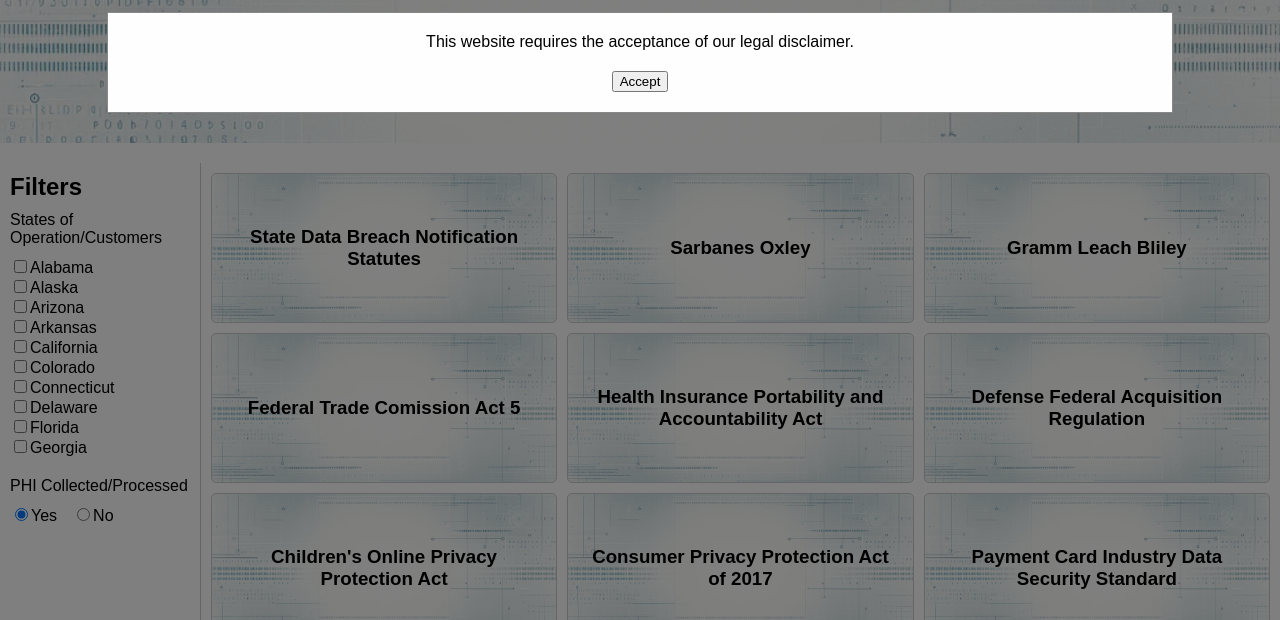
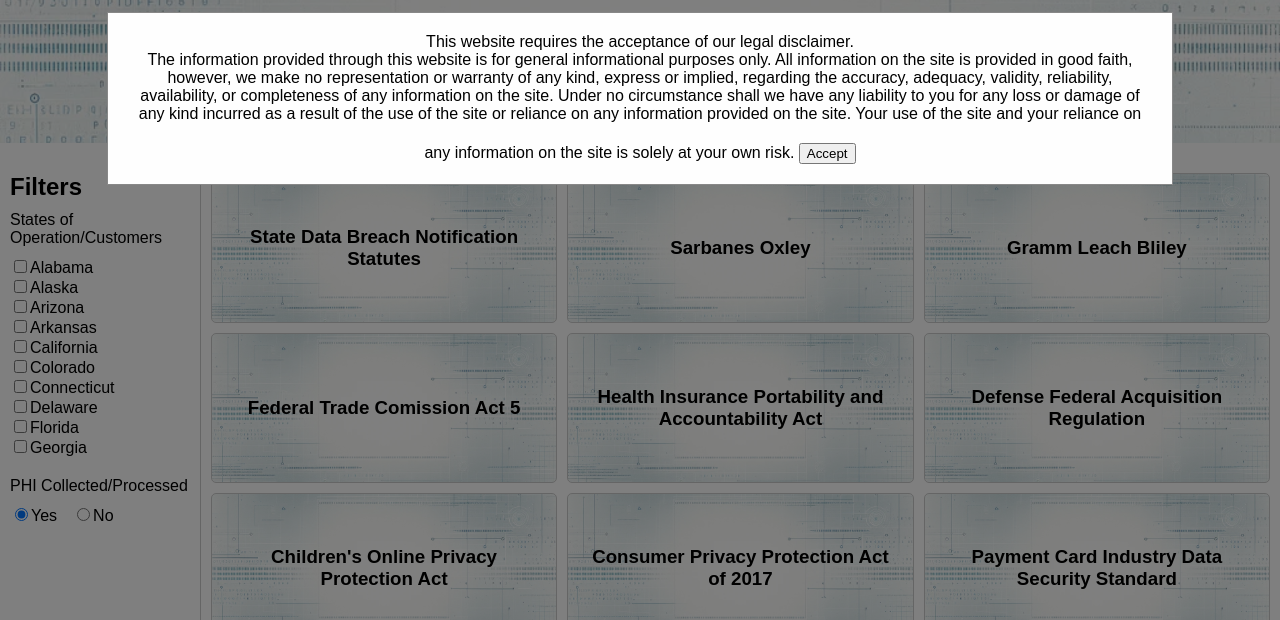
Before and after one commit to clagasse2/SMB_Security_Hub, a plain HTML site: page Laws & Regulations.html in a window 1280 px wide. Shown: the part 180-800 px from the top of the page. Drawn offline with Linux system fonts and the light colour scheme.

Commit message:
Update Laws & Regulations.html

```diff
--- a/Laws & Regulations.html
+++ b/Laws & Regulations.html
@@ -123,7 +123,9 @@ button#acceptDisclaimer {
 <div id="disclaimerPopup" class="disclaimer-popup">
     <div class="disclaimer-content">
         <p>This website requires the acceptance of our legal disclaimer.</p>
-        <!-- Include your legal disclaimer text here -->
+        The information provided through this website is for general informational purposes only. All information on the site is provided in good faith, however, we make no representation or warranty of any kind, express or implied, regarding the accuracy, adequacy, validity, reliability, availability, or completeness of any information on the site.
+
+Under no circumstance shall we have any liability to you for any loss or damage of any kind incurred as a result of the use of the site or reliance on any information provided on the site. Your use of the site and your reliance on any information on the site is solely at your own risk.
         <button id="acceptDisclaimer">Accept</button>
     </div>
 </div>
```
